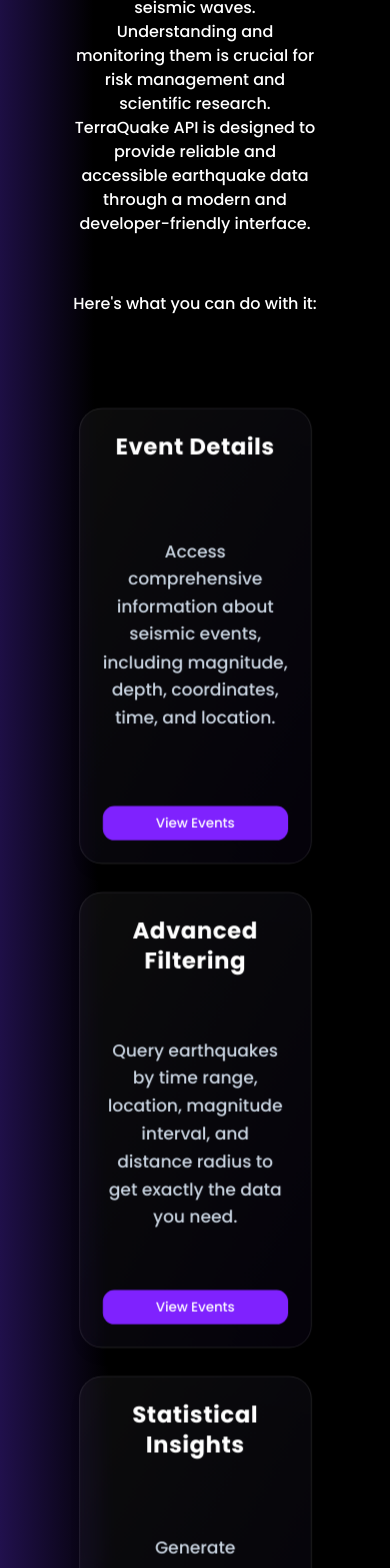
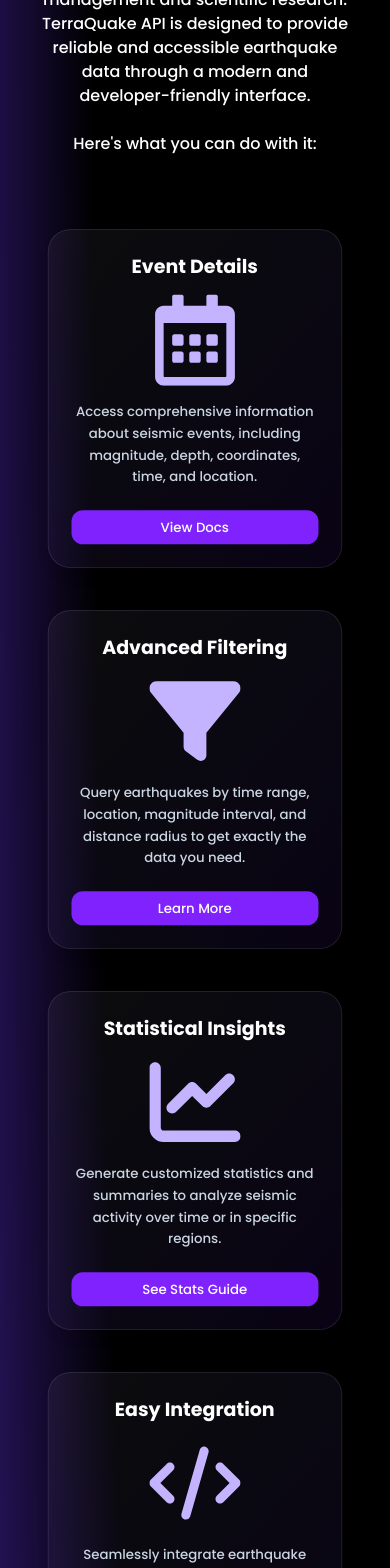
Before and after one commit to yash25hemnani/TerraQuakeApi, a React (Vite) app in the folder frontend/: page / in a window 390 px wide. Shown: the part 1180-2748 px from the top of the page. Built offline with nearby package versions, Linux system fonts and the light colour scheme; no server answers.

Commit message:
Improve Info component with responsive cards, icons, hover effects, and updated buttons linking to docs

```diff
--- a/frontend/src/components/info/info.jsx
+++ b/frontend/src/components/info/info.jsx
@@ -1,36 +1,72 @@
+import { FaRegCalendarAlt } from 'react-icons/fa';
+import { FaChartLine, FaCode, FaFilter } from 'react-icons/fa6';
+
 export default function Info() {
-	return (
-		<section className="w-3/4 mx-auto min-h-[600px] flex flex-col justify-center items-center text-center px-6 py-20 bg-gradient-to-b text-white">
-			<div className="w-full">
-				<h2 className="text-3xl md:text-6xl">Introduction to TerraQuake API</h2>
-				<p className="sm:text-sm md:text-xl mt-[56px] mx-auto">Earthquakes are natural phenomena caused by a sudden release of energy in the Earth's crust, generating seismic waves. Understanding and monitoring them is crucial for risk management and scientific research. TerraQuake API is designed to provide reliable and accessible earthquake data through a modern and developer-friendly interface.</p>
-				<p className="sm:text-sm md:text-xl mt-[56px] mx-auto">Here's what you can do with it:</p>
-				<div className="flex flex-col lg:flex-row justify-center mt-20 gap-1">
-					<div className="flex flex-col justify-between md:m-auto min-h-[30rem] lg:m-5 w-full rounded-3xl bg-gradient-to-br from-white/5 to-violet-950/10 shadow-lg hover:shadow-xl transition-transform duration-500 p-6 border border-white/10 backdrop-blur-sm scale-95 hover:scale-100 ease-in-out">
-						<h2 className="text-white text-2xl lg:text-2xl font-semibold text-center tracking-wide">Event Details</h2>
-						<p className="text-slate-300 text-lg lg:text-base leading-relaxed text-center">Access comprehensive information about seismic events, including magnitude, depth, coordinates, time, and location.</p>
-						<button className="bg-violet-600 hover:bg-violet-700 text-white font-medium py-2 px-6 rounded-xl text-sm lg:text-base transition-colors duration-200 cursor-pointer">View Events</button>
-					</div>
+  const introCard = [
+    {
+      title: 'Event Details',
+      icon: <FaRegCalendarAlt className='text-8xl text-violet-300 mx-auto' />,
+      content:
+        'Access comprehensive information about seismic events, including magnitude, depth, coordinates, time, and location.',
+      button: 'View Docs',
+      link: '/docs/event-details',
+    },
+    {
+      title: 'Advanced Filtering',
+      icon: <FaFilter className='text-8xl text-violet-300 mx-auto' />,
+      content:
+        'Query earthquakes by time range, location, magnitude interval, and distance radius to get exactly the data you need.',
+      button: 'Learn More',
+      link: '/docs/advanced-filtering',
+    },
+    {
+      title: 'Statistical Insights',
+      icon: <FaChartLine className='text-8xl text-violet-300 mx-auto' />,
+      content:
+        'Generate customized statistics and summaries to analyze seismic activity over time or in specific regions.',
+      button: 'See Stats Guide',
+      link: '/docs/statistics',
+    },
+    {
+      title: 'Easy Integration',
+      icon: <FaCode className='text-8xl text-violet-300 mx-auto' />,
+      content:
+        'Seamlessly integrate earthquake data into dashboards, monitoring tools, GIS platforms, mobile apps, or educational projects.',
+      button: 'Integration Guide',
+      link: '/docs/integration',
+    },
+  ];
 
-					<div className="flex flex-col justify-between md:m-auto min-h-[30rem] lg:m-5 w-full rounded-3xl bg-gradient-to-br from-white/5 to-violet-950/10 shadow-lg hover:shadow-xl transition-transform duration-500 p-6 border border-white/10 backdrop-blur-sm scale-95 hover:scale-100 ease-in-out">
-						<h2 className="text-white text-2xl lg:text-2xl font-semibold text-center tracking-wide">Advanced Filtering</h2>
-						<p className="text-slate-300 text-lg lg:text-base leading-relaxed text-center">Query earthquakes by time range, location, magnitude interval, and distance radius to get exactly the data you need.</p>
-						<button className="bg-violet-600 hover:bg-violet-700 text-white font-medium py-2 px-6 rounded-xl text-sm lg:text-base transition-colors duration-200 cursor-pointer">View Events</button>
-					</div>
+  return (
+    <section className='w-11/12 lg:w-3/4 mx-auto min-h-[600px] flex flex-col justify-center items-center text-center px-6 py-20 text-white'>
+      <div className='w-full'>
+        <h2 className='text-3xl md:text-5xl font-bold mb-6'>Introduction to TerraQuake API</h2>
+        <p className='sm:text-sm md:text-lg mt-6 mx-auto max-w-3xl'>
+          Earthquakes are natural phenomena caused by a sudden release of energy in the Earth's crust, generating seismic waves. Understanding and monitoring them is crucial for risk management and scientific research. TerraQuake API is designed to provide reliable and accessible earthquake data through a modern and developer-friendly interface.
+        </p>
+        <p className='sm:text-sm md:text-lg mt-6 mx-auto max-w-3xl'>
+          Here's what you can do with it:
+        </p>
 
-					<div className="flex flex-col justify-between md:m-auto min-h-[30rem] lg:m-5 w-full rounded-3xl bg-gradient-to-br from-white/5 to-violet-950/10 shadow-lg hover:shadow-xl transition-transform duration-500 p-6 border border-white/10 backdrop-blur-sm scale-95 hover:scale-100 ease-in-out">
-						<h2 className="text-white text-2xl lg:text-2xl font-semibold text-center tracking-wide">Statistical Insights</h2>
-						<p className="text-slate-300 text-lg lg:text-base leading-relaxed text-center">Generate customized statistics and summaries to analyze seismic activity over time or in specific regions.</p>
-						<button className="bg-violet-600 hover:bg-violet-700 text-white font-medium py-2 px-6 rounded-xl text-sm lg:text-base transition-colors duration-200 cursor-pointer">View Events</button>
-					</div>
-
-					<div className="flex flex-col justify-between md:m-auto min-h-[30rem] lg:m-5 w-full rounded-3xl bg-gradient-to-br from-white/5 to-violet-950/10 shadow-lg hover:shadow-xl transition-transform duration-500 p-6 border border-white/10 backdrop-blur-sm scale-95 hover:scale-100 ease-in-out">
-						<h2 className="text-white text-2xl lg:text-2xl font-semibold text-center tracking-wide">Easy Integration</h2>
-						<p className="text-slate-300 text-lg lg:text-base leading-relaxed text-center">Seamlessly integrate earthquake data into dashboards, monitoring tools, GIS platforms, mobile apps, or educational projects.</p>
-						<button className="bg-violet-600 hover:bg-violet-700 text-white font-medium py-2 px-6 rounded-xl text-sm lg:text-base transition-colors duration-200 cursor-pointer">View Events</button>
-					</div>
-				</div>
-			</div>
-		</section>
-	);
+        <div className='grid gap-6 mt-16 lg:grid-cols-2 xl:grid-cols-4'>
+          {introCard.map((item) => (
+            <div
+              key={item.title}
+              className='flex flex-col justify-between items-center bg-gradient-to-br from-white/5 to-violet-950/20 rounded-3xl p-6 border border-white/10 shadow-lg hover:shadow-xl transition-transform duration-500 transform scale-95 hover:scale-100 hover:brightness-110 ease-in-out'
+            >
+              <h3 className='text-white text-xl md:text-2xl font-semibold text-center mb-4'>{item.title}</h3>
+              <div className='mb-4'>{item.icon}</div>
+              <p className='text-slate-300 text-sm md:text-base leading-relaxed mb-6'>{item.content}</p>
+              <button
+                onClick={() => window.location.href = item.link}
+                className='w-full md:w-auto bg-violet-600 hover:bg-violet-700 text-white font-medium py-2 px-6 rounded-xl text-sm md:text-base transition-colors duration-200'
+              >
+                {item.button}
+              </button>
+            </div>
+          ))}
+        </div>
+      </div>
+    </section>
+  );
 }
```
